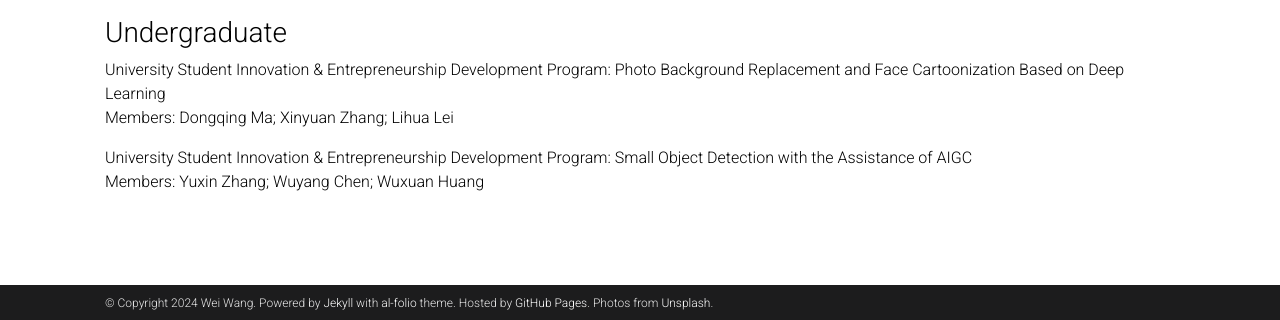
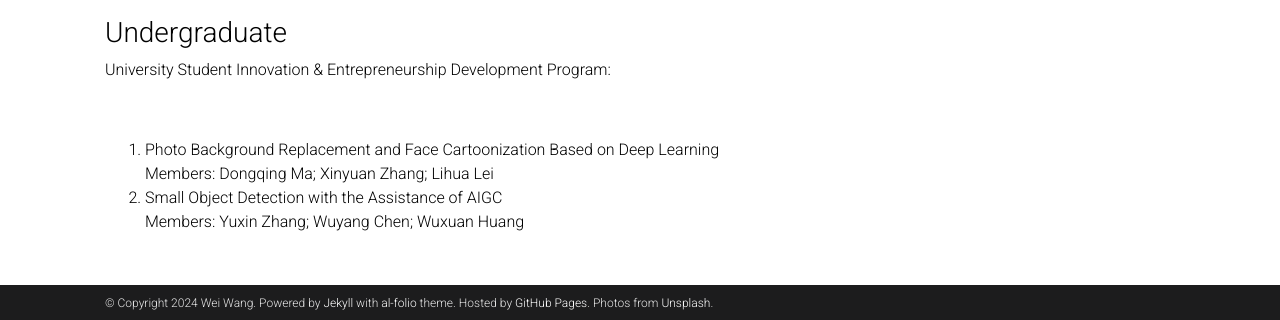
Before and after one commit to WeiWangTrento/WeiWangTrento.github.io, a Jekyll site: the page built from _pages/People.md, in a window 1280 px wide and 900 px high, scrolled down 1569 px, cut to the strip 580-900 px from the top of the window. Built offline with Jekyll 4.4.1, drawn with Linux system fonts in a browser that asks for light colours; comment, search, counter and statistics services are not loaded; a style sheet for code colours, icons or effects is not loaded.

Commit message:
Update People.md

```diff
--- a/_pages/People.md
+++ b/_pages/People.md
@@ -229,10 +229,13 @@ nav: true
 
 ### Undergraduate
 
-University Student Innovation & Entrepreneurship Development Program: Photo Background Replacement and Face Cartoonization Based on Deep Learning
+University Student Innovation & Entrepreneurship Development Program:
+
+<br>
+1. Photo Background Replacement and Face Cartoonization Based on Deep Learning
 <br>
 Members: Dongqing Ma; Xinyuan Zhang; Lihua Lei
-
-University Student Innovation & Entrepreneurship Development Program: Small Object Detection with the Assistance of AIGC
+<br>
+2. Small Object Detection with the Assistance of AIGC
 <br>
 Members: Yuxin Zhang; Wuyang Chen; Wuxuan Huang
```
